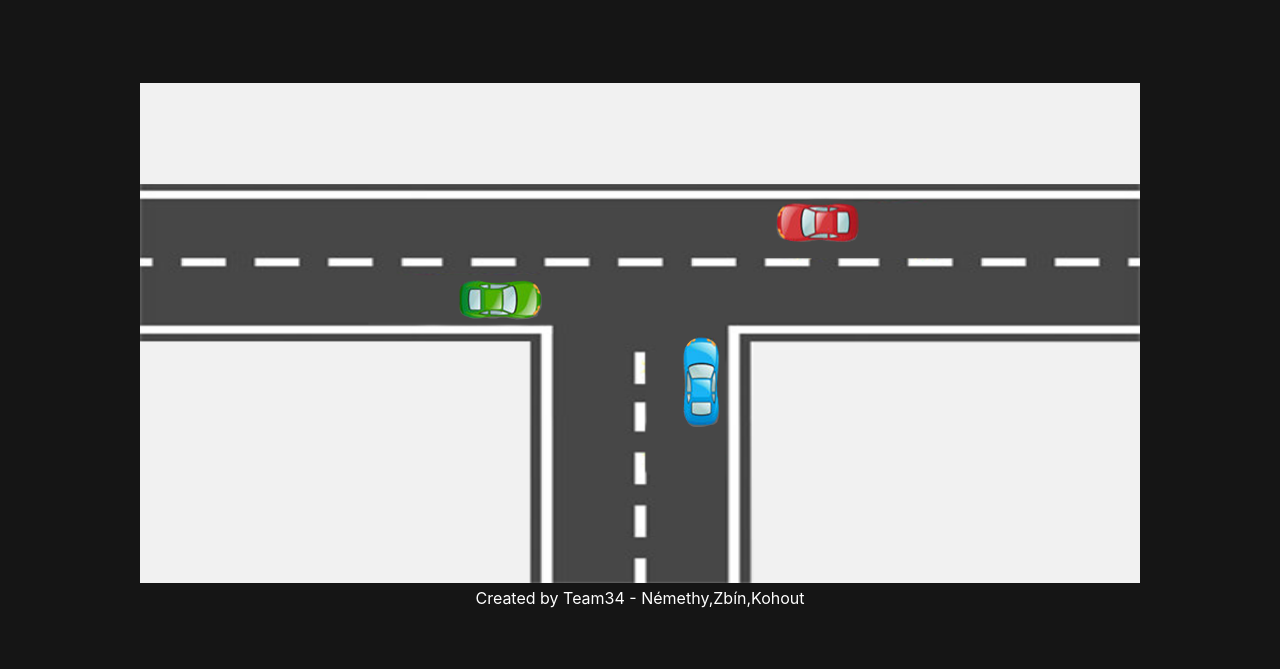
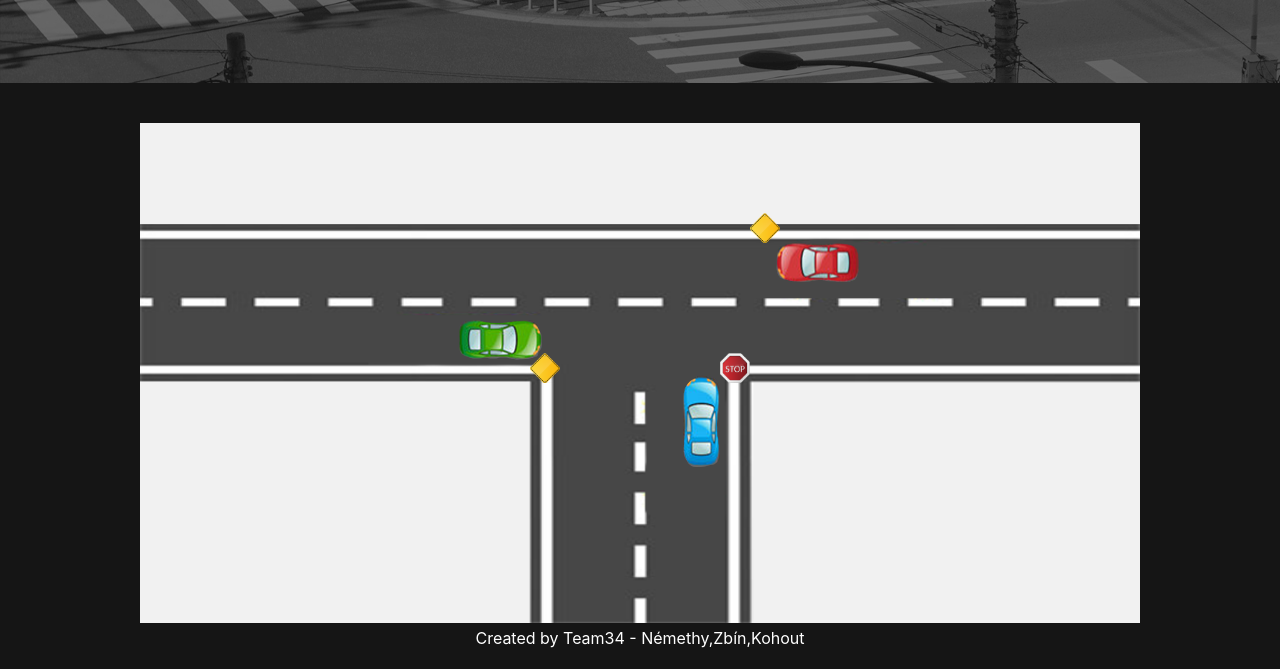
Before and after one commit to Keefko/Webtech, a plain HTML site: page crossroad.html in a window 1280 px wide. Shown: the part 277-946 px from the top of the page. Before the commit the page ends 906 px from the top, so only its background shows below. Drawn offline with nearby package versions, Linux system fonts and the light colour scheme.

Commit message:
krizovatky update

```diff
--- a/crossroad.js
+++ b/crossroad.js
@@ -37,8 +37,16 @@ window.onload = function(){
 
 	var stopSign = new Image();
 	stopSign.onload = function(){
+		context.drawImage(stopSign,580,230,30,30);
+	}
+	stopSign.src = "img/stop.png";
 
+	var mainSign = new Image();
+	mainSign.onload = function(){
+		context.drawImage(mainSign,610,90,30,30);
+		context.drawImage(mainSign,390,230,30,30);
 	}
+	mainSign.src = "img/main.png";
 }
 
 function rect(x,y,width,height,status){
--- a/style.css
+++ b/style.css
@@ -228,6 +228,7 @@ img {
 canvas {
     padding-left: 0;
     padding-right: 0;
+    margin-top : 40px;
     display: block;
     margin-left: auto;
     margin-right: auto;
```
Also changed, not shown: img/cross-header.jpg (added), img/main.png (added), img/stop.png (added), img/triangle.png (added).
